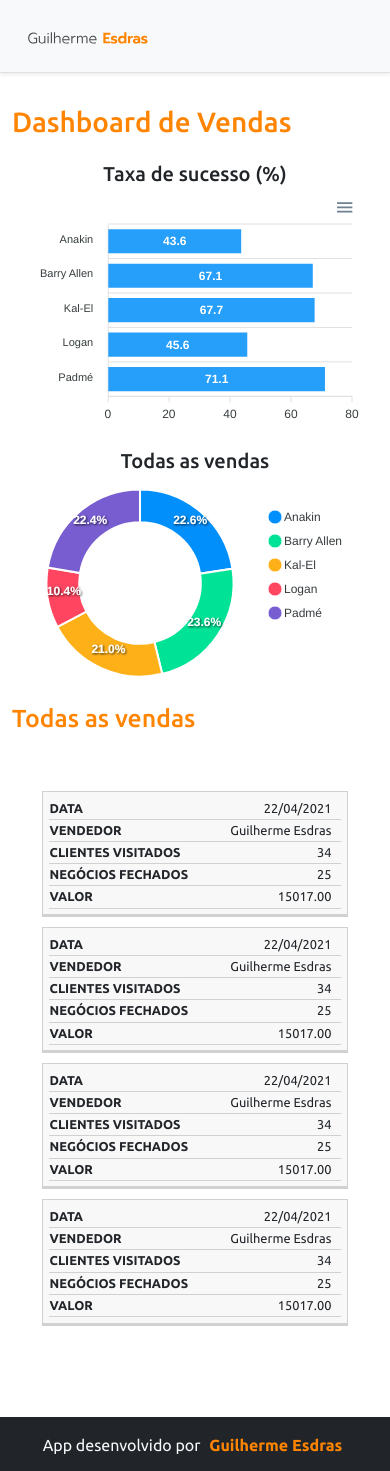
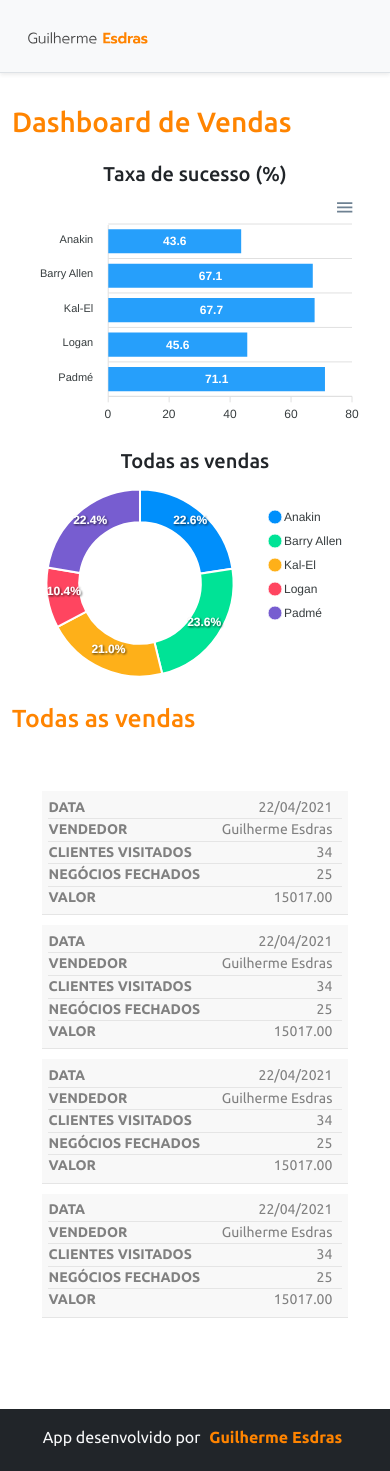
Before and after one commit to GuilhermeEsdras/projeto-sds, a React (Create React App) app in the folder frontend/: page / in a window 390 px wide. Shown: the top 1471 px of the page. Built offline with nearby package versions, Linux system fonts and the light colour scheme.

Commit message:
Front End - Making table redesign responsive. Adjustments

```diff
--- a/frontend/src/assets/sass/abstracts/_variables.scss
+++ b/frontend/src/assets/sass/abstracts/_variables.scss
@@ -6,8 +6,10 @@
 $color-primary: #ff8400;
 $color-primary-lighter: #f39e43;
 $color-primary-whiter: #ffebed;
+
 $color-default-white: #fff;
 $color-light-white: #f8f8f8;
+
 $color-default-grey: #808080;
 $color-light-grey: #d1d1d1;
 $color-lighter-grey: #e5e5e5;
--- a/frontend/src/assets/sass/components/_table.scss
+++ b/frontend/src/assets/sass/components/_table.scss
@@ -3,7 +3,7 @@
 */
 
 
-// /*** [ Container | Wrapper ] ***/
+/*** [ Container | Wrapper ] ***/
 
 .gui-table-container {
   width: 100%;
@@ -24,7 +24,7 @@
 }
 
 
-// /*** [ Table ] ***/
+/*** [ Table Basics ] ***/
 
 table {
   border-collapse: collapse;
@@ -41,7 +41,6 @@ table {
 
   tr {
     background-color: $color-light-white;
-    border: 1px solid $color-light-grey;
     padding: .35em;
   }
 
@@ -51,6 +50,50 @@ table {
   }
 }
 
+/*** [ Table Custons ] ***/
+
+.gui-table-row {
+  &:hover {
+    td {
+      background-color: $color-primary-whiter;
+
+      &:hover {
+        background-color: $color-primary;
+        color: $color-default-white;
+      }
+    }
+  }
+}
+
+.gui-table-div {
+  .gui-table {
+    tbody tr {
+      border-bottom: 1px solid $color-lighter-grey;
+    }
+
+    td {
+      font-size: 14px;
+      color: $color-default-grey;
+      line-height: 1.4;
+    }
+
+    th {
+      font-size: 12px;
+      font-weight: bold;
+      color: $color-default-white;
+      line-height: 1.4;
+      text-transform: uppercase;
+
+      background-color: $color-primary;
+    }
+  }
+}
+
+
+/******  | Media Queries |  ******/
+
+
+// Dispositivos Móveis
 @media screen and (max-width: 600px) {
   table {
     border: 0;
@@ -71,16 +114,15 @@ table {
     }
 
     tr {
-      border-bottom: 3px solid $color-light-grey;
       display: block;
       margin-bottom: .625em;
     }
 
     td {
-      border-bottom: 1px solid $color-light-grey;
       display: block;
       font-size: .8em;
       text-align: right;
+      border-bottom: 1px solid $color-lighter-grey;
     }
 
     td::before {
@@ -89,9 +131,15 @@ table {
       font-weight: bold;
       text-transform: uppercase;
     }
+
+    td:last-child {
+      border-bottom: 0;
+    }
   }
 }
 
+
+// Telas grandes
 @media screen and (min-width: 601px) {
 
   .gui-table-column {
@@ -135,20 +183,6 @@ table {
 
         background-color: $color-primary;
       }
-
-
-      .gui-table-row {
-        &:hover {
-          td {
-            background-color: $color-primary-whiter;
-
-            &:hover {
-              background-color: $color-primary;
-              color: $color-default-white;
-            }
-          }
-        }
-      }
     }
   }
 
```
